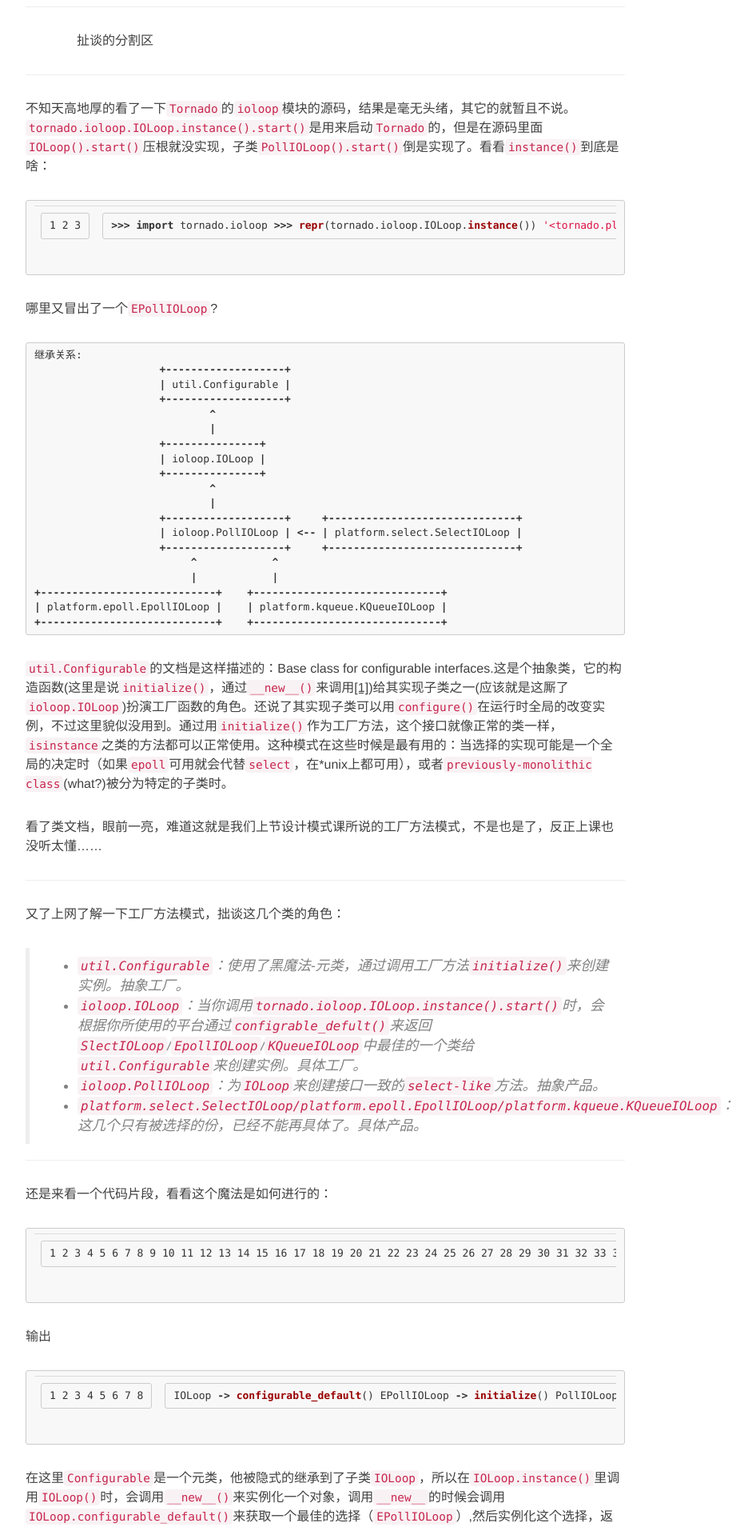
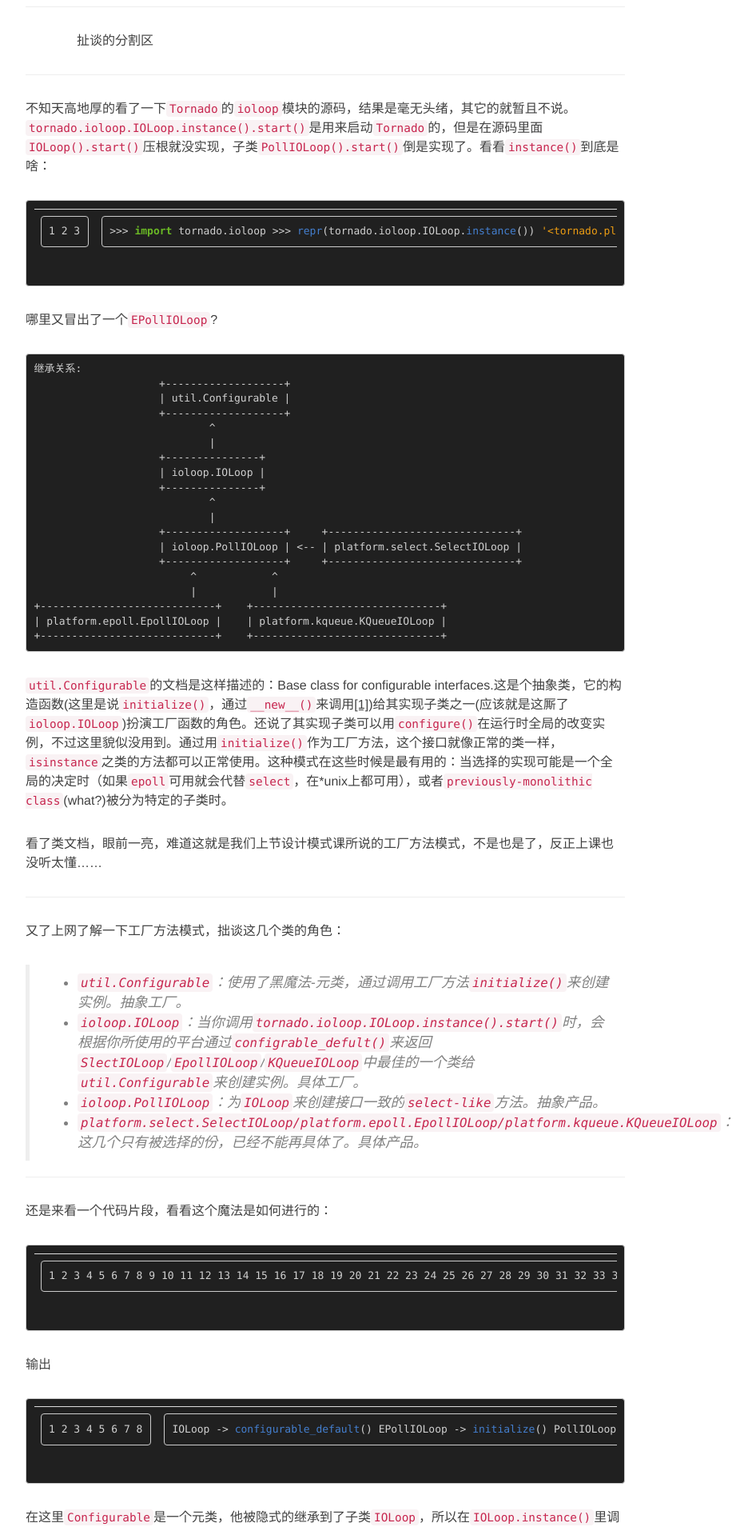
Before and after one commit to damnever/damnever.github.io, a Jekyll site: the page built from _posts/2015-03-28-factory-method-pattern-in-python.md, in a window 1280 px wide. Shown: the part 919-2828 px from the top of the page at 80% size, without its empty margins (233-1179 px from the left). Built offline with Jekyll 4.4.1, drawn with Linux system fonts in a browser that asks for light colours; nearby versions of some CDN libraries; comment, search, counter and statistics services are not loaded.

Commit message:
change pygments style

```diff
--- a/_config.yml
+++ b/_config.yml
@@ -15,6 +15,7 @@
 kramdown:
    input: GFM
    hard_wrap: false
+   extensions: ["no_intra_emphasis", "fenced_code_blocks", "autolink", "strikethrough", "superscript", "with_toc_data"]
 highlighter: pygments
 permalink: pretty
 paginate: 5
--- a/css/syntax.css
+++ b/css/syntax.css
@@ -13,72 +13,78 @@
   white-space: pre;       // forces <code> to respect <pre> formatting
 }
 
+/* Command:
+    pygmentize -L styles
+    pygmentize -f html -S native -a '.highlight pre' > pygments.css
+*/
 
-/*
- * GitHub style for Pygments syntax highlighter, for use with Jekyll
- * Courtesy of GitHub.com
- */
-
-.highlight pre, pre, .highlight .hll { background-color: #f8f8f8; border: 1px solid #ccc; padding: 6px 10px; border-radius: 3px; }
-.highlight .c { color: #999988; font-style: italic; }
-.highlight .err { color: #a61717; background-color: #e3d2d2; }
-.highlight .k { font-weight: bold; }
-.highlight .o { font-weight: bold; }
-.highlight .cm { color: #999988; font-style: italic; }
-.highlight .cp { color: #999999; font-weight: bold; }
-.highlight .c1 { color: #999988; font-style: italic; }
-.highlight .cs { color: #999999; font-weight: bold; font-style: italic; }
-.highlight .gd { color: #000000; background-color: #ffdddd; }
-.highlight .gd .x { color: #000000; background-color: #ffaaaa; }
-.highlight .ge { font-style: italic; }
-.highlight .gr { color: #aa0000; }
-.highlight .gh { color: #999999; }
-.highlight .gi { color: #000000; background-color: #ddffdd; }
-.highlight .gi .x { color: #000000; background-color: #aaffaa; }
-.highlight .go { color: #888888; }
-.highlight .gp { color: #555555; }
-.highlight .gs { font-weight: bold; }
-.highlight .gu { color: #800080; font-weight: bold; }
-.highlight .gt { color: #aa0000; }
-.highlight .kc { font-weight: bold; }
-.highlight .kd { font-weight: bold; }
-.highlight .kn { font-weight: bold; }
-.highlight .kp { font-weight: bold; }
-.highlight .kr { font-weight: bold; }
-.highlight .kt { color: #445588; font-weight: bold; }
-.highlight .m { color: #009999; }
-.highlight .s { color: #dd1144; }
-.highlight .n { color: #333333; }
-.highlight .na { color: teal; }
-.highlight .nb { color: #0086b3; }
-.highlight .nc { color: #445588; font-weight: bold; }
-.highlight .no { color: teal; }
-.highlight .ni { color: purple; }
-.highlight .ne { color: #990000; font-weight: bold; }
-.highlight .nf { color: #990000; font-weight: bold; }
-.highlight .nn { color: #555555; }
-.highlight .nt { color: navy; }
-.highlight .nv { color: teal; }
-.highlight .ow { font-weight: bold; }
-.highlight .w { color: #bbbbbb; }
-.highlight .mf { color: #009999; }
-.highlight .mh { color: #009999; }
-.highlight .mi { color: #009999; }
-.highlight .mo { color: #009999; }
-.highlight .sb { color: #dd1144; }
-.highlight .sc { color: #dd1144; }
-.highlight .sd { color: #dd1144; }
-.highlight .s2 { color: #dd1144; }
-.highlight .se { color: #dd1144; }
-.highlight .sh { color: #dd1144; }
-.highlight .si { color: #dd1144; }
-.highlight .sx { color: #dd1144; }
-.highlight .sr { color: #009926; }
-.highlight .s1 { color: #dd1144; }
-.highlight .ss { color: #990073; }
-.highlight .bp { color: #999999; }
-.highlight .vc { color: teal; }
-.highlight .vg { color: teal; }
-.highlight .vi { color: teal; }
-.highlight .il { color: #009999; }
-.highlight .gc { color: #999; background-color: #EAF2F5; }
+.highlight pre .hll { background-color: #404040 }
+.highlight pre  { background: #202020; color: #d0d0d0 }
+.highlight pre .c { color: #999999; font-style: italic } /* Comment */
+.highlight pre .err { color: #a61717; background-color: #e3d2d2 } /* Error */
+.highlight pre .g { color: #d0d0d0 } /* Generic */
+.highlight pre .k { color: #6ab825; font-weight: bold } /* Keyword */
+.highlight pre .l { color: #d0d0d0 } /* Literal */
+.highlight pre .n { color: #d0d0d0 } /* Name */
+.highlight pre .o { color: #d0d0d0 } /* Operator */
+.highlight pre .x { color: #d0d0d0 } /* Other */
+.highlight pre .p { color: #d0d0d0 } /* Punctuation */
+.highlight pre .cm { color: #999999; font-style: italic } /* Comment.Multiline */
+.highlight pre .cp { color: #cd2828; font-weight: bold } /* Comment.Preproc */
+.highlight pre .c1 { color: #999999; font-style: italic } /* Comment.Single */
+.highlight pre .cs { color: #e50808; font-weight: bold; background-color: #520000 } /* Comment.Special */
+.highlight pre .gd { color: #d22323 } /* Generic.Deleted */
+.highlight pre .ge { color: #d0d0d0; font-style: italic } /* Generic.Emph */
+.highlight pre .gr { color: #d22323 } /* Generic.Error */
+.highlight pre .gh { color: #ffffff; font-weight: bold } /* Generic.Heading */
+.highlight pre .gi { color: #589819 } /* Generic.Inserted */
+.highlight pre .go { color: #cccccc } /* Generic.Output */
+.highlight pre .gp { color: #aaaaaa } /* Generic.Prompt */
+.highlight pre .gs { color: #d0d0d0; font-weight: bold } /* Generic.Strong */
+.highlight pre .gu { color: #ffffff; text-decoration: underline } /* Generic.Subheading */
+.highlight pre .gt { color: #d22323 } /* Generic.Traceback */
+.highlight pre .kc { color: #6ab825; font-weight: bold } /* Keyword.Constant */
+.highlight pre .kd { color: #6ab825; font-weight: bold } /* Keyword.Declaration */
+.highlight pre .kn { color: #6ab825; font-weight: bold } /* Keyword.Namespace */
+.highlight pre .kp { color: #6ab825 } /* Keyword.Pseudo */
+.highlight pre .kr { color: #6ab825; font-weight: bold } /* Keyword.Reserved */
+.highlight pre .kt { color: #6ab825; font-weight: bold } /* Keyword.Type */
+.highlight pre .ld { color: #d0d0d0 } /* Literal.Date */
+.highlight pre .m { color: #3677a9 } /* Literal.Number */
+.highlight pre .s { color: #ed9d13 } /* Literal.String */
+.highlight pre .na { color: #bbbbbb } /* Name.Attribute */
+.highlight pre .nb { color: #24909d } /* Name.Builtin */
+.highlight pre .nc { color: #447fcf; text-decoration: underline } /* Name.Class */
+.highlight pre .no { color: #40ffff } /* Name.Constant */
+.highlight pre .nd { color: #ffa500 } /* Name.Decorator */
+.highlight pre .ni { color: #d0d0d0 } /* Name.Entity */
+.highlight pre .ne { color: #bbbbbb } /* Name.Exception */
+.highlight pre .nf { color: #447fcf } /* Name.Function */
+.highlight pre .nl { color: #d0d0d0 } /* Name.Label */
+.highlight pre .nn { color: #447fcf; text-decoration: underline } /* Name.Namespace */
+.highlight pre .nx { color: #d0d0d0 } /* Name.Other */
+.highlight pre .py { color: #d0d0d0 } /* Name.Property */
+.highlight pre .nt { color: #6ab825; font-weight: bold } /* Name.Tag */
+.highlight pre .nv { color: #40ffff } /* Name.Variable */
+.highlight pre .ow { color: #6ab825; font-weight: bold } /* Operator.Word */
+.highlight pre .w { color: #666666 } /* Text.Whitespace */
+.highlight pre .mf { color: #3677a9 } /* Literal.Number.Float */
+.highlight pre .mh { color: #3677a9 } /* Literal.Number.Hex */
+.highlight pre .mi { color: #3677a9 } /* Literal.Number.Integer */
+.highlight pre .mo { color: #3677a9 } /* Literal.Number.Oct */
+.highlight pre .sb { color: #ed9d13 } /* Literal.String.Backtick */
+.highlight pre .sc { color: #ed9d13 } /* Literal.String.Char */
+.highlight pre .sd { color: #ed9d13 } /* Literal.String.Doc */
+.highlight pre .s2 { color: #ed9d13 } /* Literal.String.Double */
+.highlight pre .se { color: #ed9d13 } /* Literal.String.Escape */
+.highlight pre .sh { color: #ed9d13 } /* Literal.String.Heredoc */
+.highlight pre .si { color: #ed9d13 } /* Literal.String.Interpol */
+.highlight pre .sx { color: #ffa500 } /* Literal.String.Other */
+.highlight pre .sr { color: #ed9d13 } /* Literal.String.Regex */
+.highlight pre .s1 { color: #ed9d13 } /* Literal.String.Single */
+.highlight pre .ss { color: #ed9d13 } /* Literal.String.Symbol */
+.highlight pre .bp { color: #24909d } /* Name.Builtin.Pseudo */
+.highlight pre .vc { color: #40ffff } /* Name.Variable.Class */
+.highlight pre .vg { color: #40ffff } /* Name.Variable.Global */
+.highlight pre .vi { color: #40ffff } /* Name.Variable.Instance */
+.highlight pre .il { color: #3677a9 } /* Literal.Number.Integer.Long */
```
